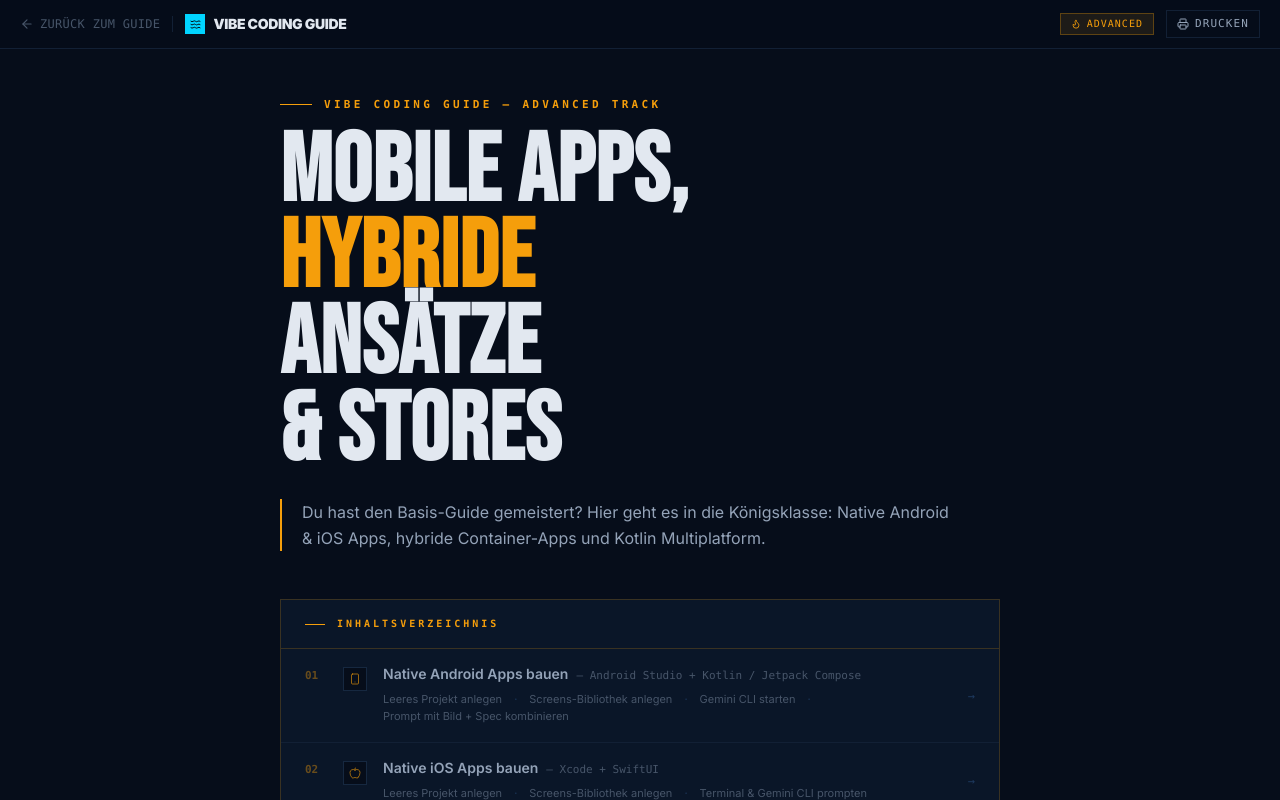
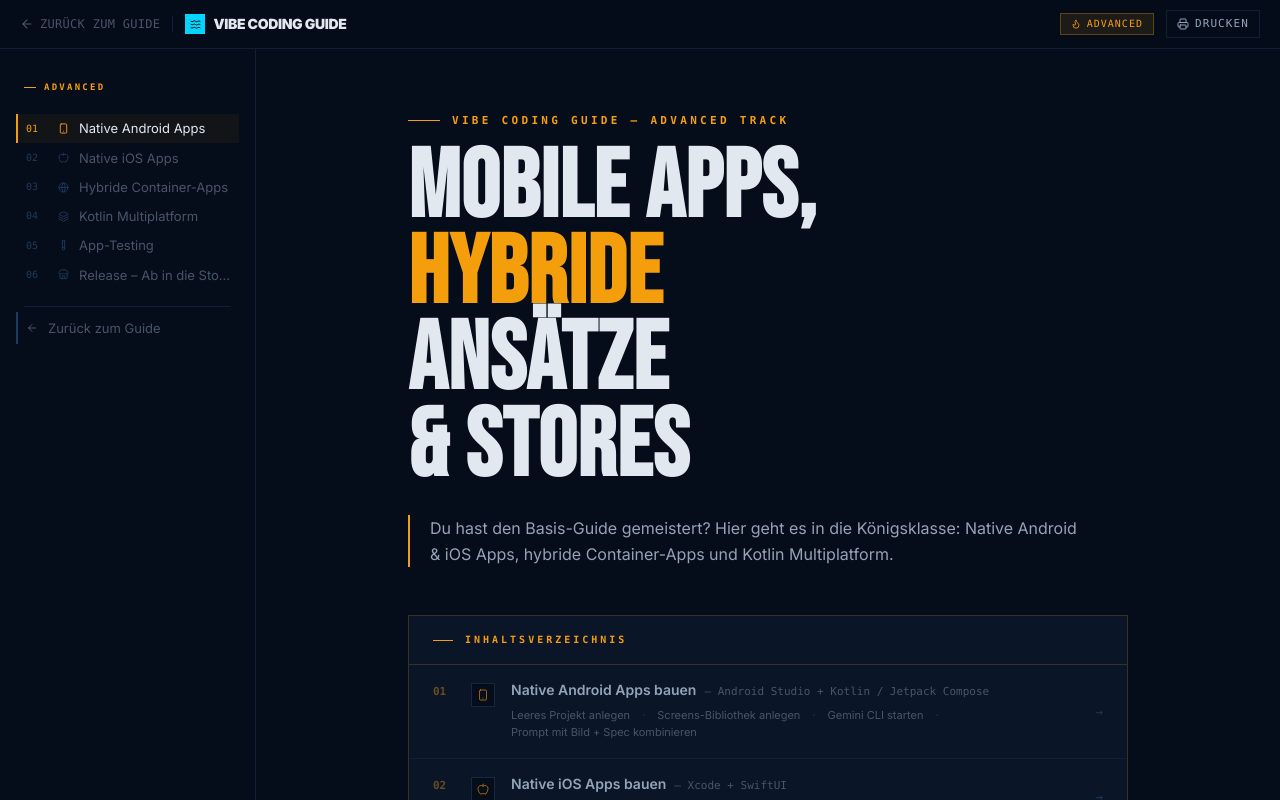
Before and after one commit to herbtobias/vibe-coding-starter-website, a React (Vite) app: page / in a window 1280 px wide. Both pictures are taken after a click on the button "ADVANCED". Shown: the top 800 px of the page. Built offline with nearby package versions, Linux system fonts and the light colour scheme.

Commit message:
Implement AdvancedPage sidebar layout

```diff
--- /dev/null
+++ b/src/components/AdvancedSidebar.jsx
@@ -0,0 +1,82 @@
+import { useState, useEffect, useRef } from 'react';
+import { Smartphone, Apple, Globe, Layers, TestTube, Store, ArrowLeft } from 'lucide-react';
+
+const sections = [
+  { id: 'advanced-android', number: '01', label: 'Native Android Apps', icon: Smartphone },
+  { id: 'advanced-ios', number: '02', label: 'Native iOS Apps', icon: Apple },
+  { id: 'advanced-hybrid', number: '03', label: 'Hybride Container-Apps', icon: Globe },
+  { id: 'advanced-kmp', number: '04', label: 'Kotlin Multiplatform', icon: Layers },
+  { id: 'advanced-testing', number: '05', label: 'App-Testing', icon: TestTube },
+  { id: 'advanced-release', number: '06', label: 'Release – Ab in die Stores', icon: Store },
+];
+
+export default function AdvancedSidebar({ onBack }) {
+  const [activeSection, setActiveSection] = useState('advanced-android');
+  const observerRef = useRef(null);
+
+  useEffect(() => {
+    const elements = sections.map((s) => document.getElementById(s.id)).filter(Boolean);
+
+    observerRef.current = new IntersectionObserver(
+      (entries) => {
+        const visible = entries.filter((e) => e.isIntersecting);
+        if (visible.length > 0) {
+          const topmost = visible.reduce((prev, curr) =>
+            prev.boundingClientRect.top < curr.boundingClientRect.top ? prev : curr
+          );
+          setActiveSection(topmost.target.id);
+        }
+      },
+      { rootMargin: '-20% 0px -60% 0px', threshold: 0 }
+    );
+
+    elements.forEach((el) => observerRef.current.observe(el));
+    return () => observerRef.current?.disconnect();
+  }, []);
+
+  return (
+    <nav className="space-y-px">
+      <div className="mb-5 px-2">
+        <div className="flex items-center gap-2">
+          <div className="h-px w-3 bg-[#f59e0b]" />
+          <span className="text-[9px] font-mono font-bold text-[#f59e0b] uppercase tracking-[0.25em]">Advanced</span>
+        </div>
+      </div>
+
+      {sections.map((item) => {
+        const isActive = activeSection === item.id;
+        const Icon = item.icon;
+        return (
+          <a
+            key={item.id}
+            href={`#${item.id}`}
+            className={`flex items-center gap-2.5 px-2 py-1.5 text-[13px] transition-all duration-150 group border-l-2
+              ${isActive
+                ? 'border-[#f59e0b] text-[#e2e8f0] bg-[#f59e0b]/5'
+                : 'border-transparent text-[#475569] hover:text-[#94a3b8] hover:border-[#475569]'
+              }`}
+          >
+            <span className={`text-[10px] font-mono min-w-[22px] tabular-nums
+              ${isActive ? 'text-[#f59e0b]' : 'text-[#1e3a5f] group-hover:text-[#475569]'}`}>
+              {item.number}
+            </span>
+            <Icon size={11} className={`shrink-0 ${isActive ? 'text-[#f59e0b]' : 'text-[#1e3a5f] group-hover:text-[#475569]'}`} />
+            <span className="truncate leading-tight">{item.label}</span>
+          </a>
+        );
+      })}
+
+      <div className="pt-4 pb-1 px-2">
+        <div className="h-px bg-[#122035]" />
+      </div>
+
+      <button
+        onClick={onBack}
+        className="w-full flex items-center gap-2.5 px-2 py-2 text-[13px] transition-all duration-150 border-l-2 border-[#1e3a5f] hover:border-[#00d4ff]/40 hover:bg-[#00d4ff]/5 group"
+      >
+        <ArrowLeft size={12} className="text-[#475569] group-hover:text-[#00d4ff] shrink-0" />
+        <span className="truncate leading-tight text-[#475569] group-hover:text-[#94a3b8]">Zurück zum Guide</span>
+      </button>
+    </nav>
+  );
+}
--- a/src/pages/AdvancedPage.jsx
+++ b/src/pages/AdvancedPage.jsx
@@ -1,14 +1,36 @@
-import { Waves, ArrowLeft, Flame } from 'lucide-react';
+import { useState } from 'react';
+import { Waves, ArrowLeft, Flame, Menu } from 'lucide-react';
 import AdvancedSection from '../components/AdvancedSection';
 import AdvancedTableOfContents from '../components/AdvancedTableOfContents';
+import AdvancedSidebar from '../components/AdvancedSidebar';
 import PrintButton from '../components/PrintButton';
 
+function MobileAdvancedMenu({ isOpen, onClose, onBack }) {
+  if (!isOpen) return null;
+  return (
+    <div className="fixed inset-0 z-50 lg:hidden">
+      <div className="absolute inset-0 bg-black/60 backdrop-blur-sm" onClick={onClose} />
+      <div className="absolute left-0 top-0 bottom-0 w-64 bg-[#060d1a] border-r border-[#122035] overflow-y-auto py-8 px-4">
+        <AdvancedSidebar onBack={() => { onClose(); onBack(); }} />
+      </div>
+    </div>
+  );
+}
+
 export default function AdvancedPage({ onBack }) {
+  const [mobileOpen, setMobileOpen] = useState(false);
+
   return (
     <div className="min-h-screen bg-[#060d1a]">
       <header className="fixed top-0 left-0 right-0 z-40 bg-[#060d1a]/95 backdrop-blur-sm border-b border-[#122035]">
         <div className="max-w-screen-2xl mx-auto px-5 h-12 flex items-center justify-between">
           <div className="flex items-center gap-3">
+            <button
+              onClick={() => setMobileOpen(true)}
+              className="lg:hidden p-1.5 text-[#475569] hover:text-[#e2e8f0] transition-colors"
+            >
+              <Menu size={18} />
+            </button>
             <button
               onClick={onBack}
               className="flex items-center gap-1.5 text-[#475569] hover:text-[#e2e8f0] transition-colors text-xs font-mono uppercase tracking-wide"
@@ -40,7 +62,19 @@ export default function AdvancedPage({ onBack }) {
         </div>
       </header>
 
-      <div className="max-w-3xl mx-auto px-6 pt-24 pb-24">
+      <MobileAdvancedMenu
+        isOpen={mobileOpen}
+        onClose={() => setMobileOpen(false)}
+        onBack={onBack}
+      />
+
+      <div className="max-w-screen-2xl mx-auto flex pt-12">
+        <aside className="hidden lg:block w-60 xl:w-64 shrink-0 sticky top-12 h-[calc(100vh-48px)] overflow-y-auto border-r border-[#122035] py-8 px-4">
+          <AdvancedSidebar onBack={onBack} />
+        </aside>
+
+        <main className="flex-1 min-w-0">
+          <div className="max-w-3xl mx-auto px-6 pt-16 pb-24">
             <div className="mb-12">
               <div className="flex items-center gap-3 mb-4">
                 <div className="h-px w-8 bg-[#f59e0b]" />
@@ -94,6 +128,8 @@ export default function AdvancedPage({ onBack }) {
               </button>
             </div>
           </div>
+        </main>
+      </div>
     </div>
   );
 }
```
Lines whose indentation alone changed are shown as unchanged.
